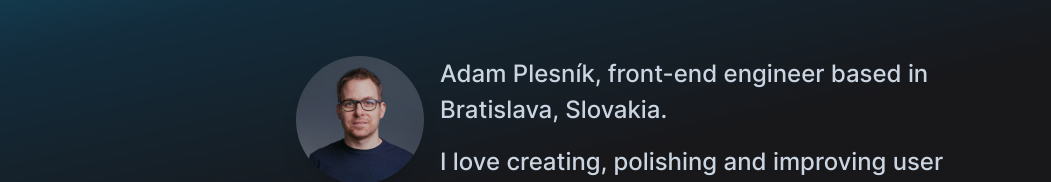
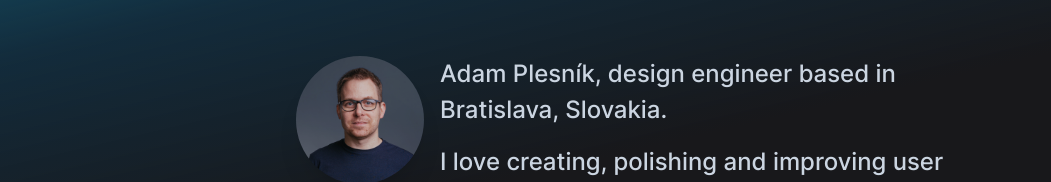
Before and after one commit to adamplesnik/adamplesnik.com, a React (Vite) app: page / in a window 1280 px wide. Shown: the top 182 px of the page, without its empty margins (0-1051 px from the left). Built offline with nearby package versions, Linux system fonts and the light colour scheme.

Commit message:
Use term ‘design engineer’

```diff
--- a/src/content/InfoTile.tsx
+++ b/src/content/InfoTile.tsx
@@ -10,7 +10,7 @@ const InfoTile = () => {
       <Photo />
       <div>
         <Heading size={1} className="text-slate-300">
-          Adam Plesník, front-end engineer based in Bratislava, Slovakia.
+          Adam Plesník, design engineer based in Bratislava, Slovakia.
         </Heading>
         <Heading size={1} className="text-slate-300">
           I love creating, polishing and improving user interfaces, with focus on{' '}
```
